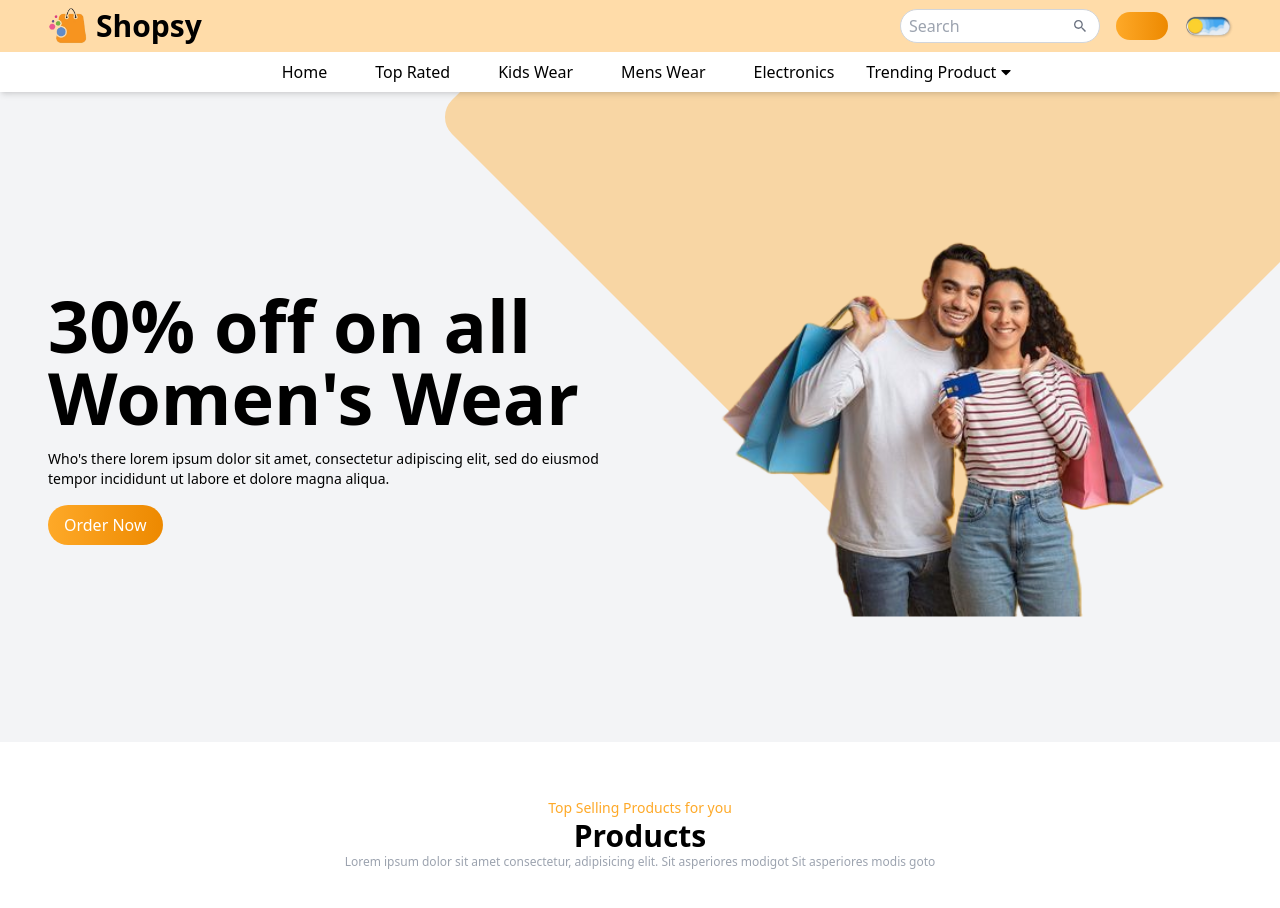
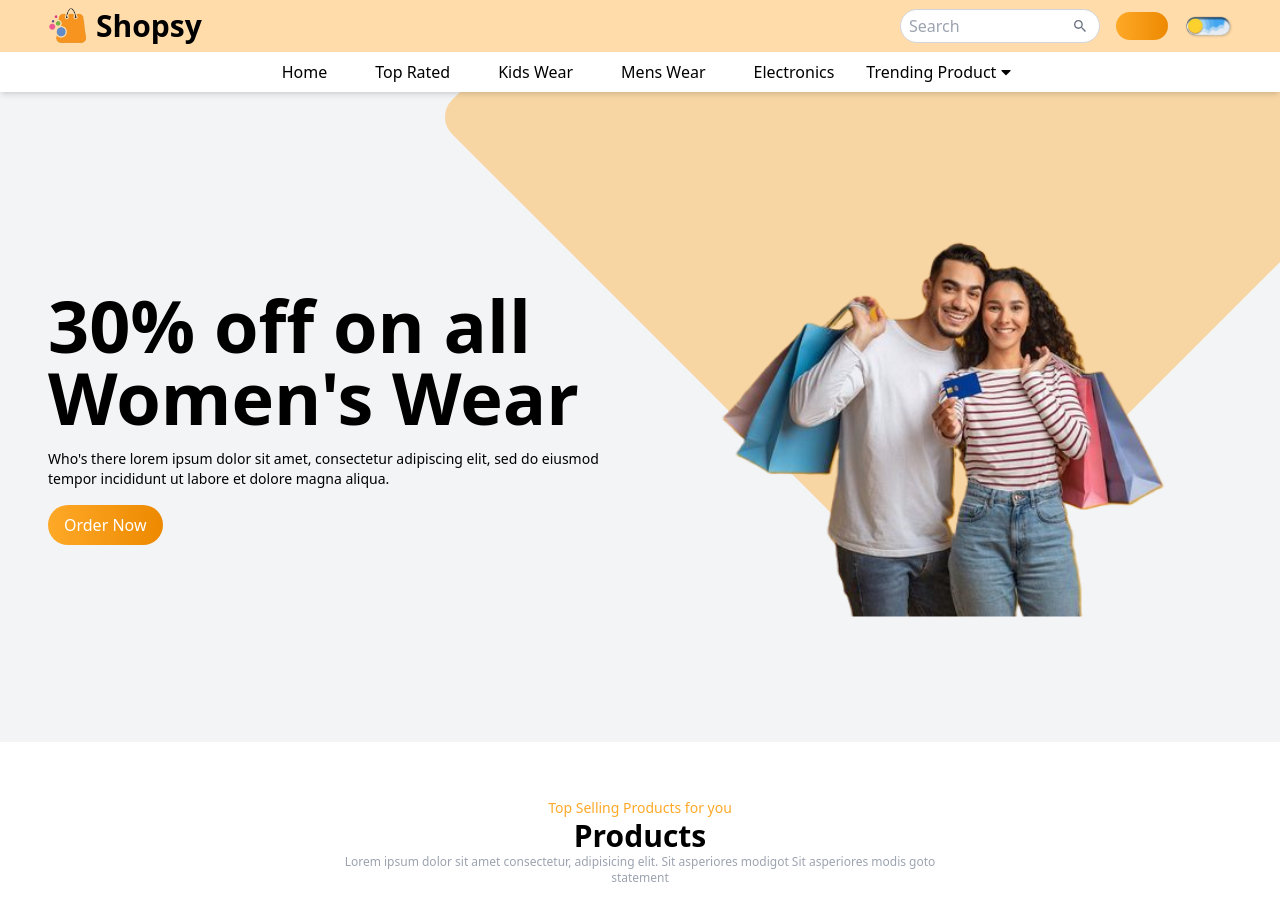
Before and after one commit to letera1/Shopping-Landing-Page, a React (Vite) app: page / in a window 1280 px wide. Shown: the top 908 px of the page. Built offline with nearby package versions, Linux system fonts and the light colour scheme; some icons are missing.

Commit message:
Update Products.jsx

```diff
--- a/src/components/Products/Products.jsx
+++ b/src/components/Products/Products.jsx
@@ -62,7 +62,7 @@ const Products = () => {
           </h1>
           <p data-aos="fade-up" className="text-xs text-gray-400">
             Lorem ipsum dolor sit amet consectetur, adipisicing elit. Sit
-            asperiores modigot Sit asperiores modis goto
+            asperiores modigot Sit asperiores modis goto statement
           </p>
         </div>
         {/* Body section */}
```
